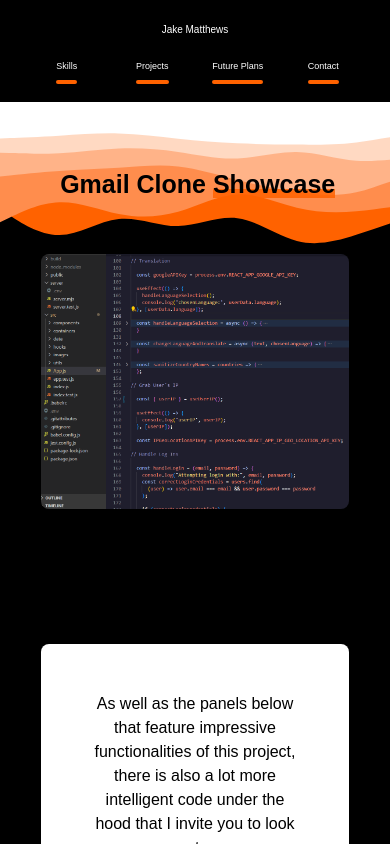
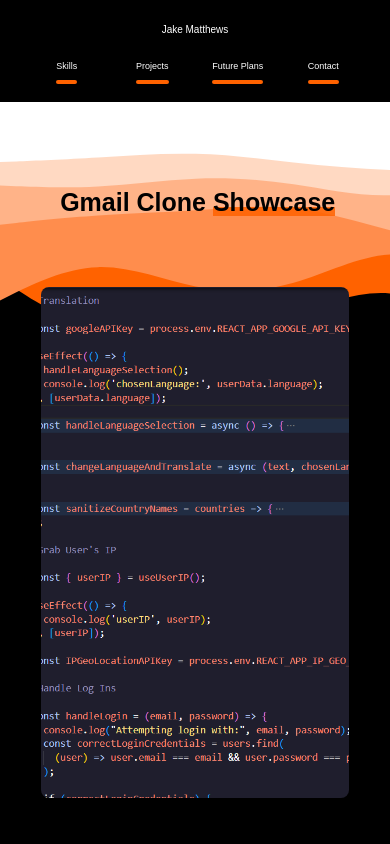
Before and after one commit to Jakes-Git-Hub/Professional-Portfolio, a React (Create React App) app: page /gmail-more in a window 390 px wide. Shown: the top 844 px of the page. Built offline with nearby package versions, Linux system fonts and the light colour scheme.

Commit message:
Completed Appointment Planner Showcase & altered dimension for responsivity across Showcase pages

```diff
--- a/public/styles.css
+++ b/public/styles.css
@@ -1240,11 +1240,44 @@ header ul li:hover {
     background-size: cover;
 }
 
+#code-container-gmail {
+    display: flex;
+    justify-content: center;
+    align-items: center;
+    overflow: hidden;
+    border-radius: 8px;
+    margin-top: 70px;
+}
+
 #code-container {
     display: flex;
     justify-content: center;
     align-items: center;
     overflow: hidden;
+    border-radius: 8px;
+    margin-top: 90px;
+}
+
+#smaller-gmail-code {
+    width: 100%;
+    border-radius: 8px;
+}
+
+@media screen and (max-width: 1082px) {
+    #code-container-gmail {
+        justify-content: flex-start;
+    }
+    #smaller-gmail-code {
+        width: 150%;
+    }
+}
+
+@media screen and (max-width: 484px) {
+    #smaller-gmail-code {
+        width: 200%;
+        position: relative;
+        right: 200px !important;
+    }
 }
 
 #code-container-adopt-a-pet {
@@ -1252,6 +1285,8 @@ header ul li:hover {
     justify-content: center;
     align-items: center;
     overflow: hidden;
+    margin-top: 90px;
+    border-radius: 8px;
 }
 
 #code-container-appointment-planner {
@@ -1259,6 +1294,8 @@ header ul li:hover {
     justify-content: center;
     align-items: center;
     overflow: hidden;
+    border-radius: 8px;
+    margin-top: 90px;
 }
 
 #gmail-code {
@@ -1308,35 +1345,13 @@ header ul li:hover {
     height: auto;
     width: 100%;
     border-radius: 8px;
-    margin-top: 40px;
-}
-
-#smaller-gmail-code {
-    width: 100%;
-    border-radius: 8px;
-    margin-top: 40px;
-}
-
-@media screen and (max-width: 1428px) {
+}
+
+/* @media screen and (max-width: 1428px) {
     .content-container-padding {
         padding: 8vh 10.42vw;
     }
-    #smaller-gmail-code {
-        width: 80%;
-    }
-}
-
-@media screen and (max-width: 1140px) {
-    #smaller-gmail-code {
-        width: 90%;
-    }
-}
-
-@media screen and (max-width: 1006px) {
-    #smaller-gmail-code {
-        width: 100%;
-    }
-}
+} */
 
 .black-background-highlights{
     background-color: black;
@@ -1558,7 +1573,7 @@ header ul li:hover {
     overflow: hidden;
 }
 
-.highlight-half-2-pet, .highlight-half-2-tn {
+.highlight-half-2-pet, .highlight-half-2-tn, .highlight-half-2-appointment-planner {
     width: 50%;
     height: 100%;
     display: flex;
@@ -1723,8 +1738,6 @@ header ul li:hover {
 
 #smaller-jammming-code {
     width: 100%;
-    border-radius: 8px;
-    margin-top: 30px;
 }
 
 .lh-15rem {
@@ -1733,10 +1746,9 @@ header ul li:hover {
 
 /* Adopt a Pet */
 
-#smaller-adopt-code {
+#smaller-code {
     width: 100%;
     border-radius: 8px;
-    margin-top: 30px;
     height: 150%;
 }
 
@@ -1752,6 +1764,17 @@ header ul li:hover {
     height: 100%;
     border-radius: 0 8px 8px 0;
     overflow: hidden;
+}
+
+.appointment-planner-panel {
+    width: 100%;
+    height: 100%;
+    border-radius: 0 8px 8px 0;
+    overflow: hidden;
+}
+
+@media screen and (max-width: 1285px) {
+
 }
 
 @media screen and (max-width: 1512px) {
@@ -1859,23 +1882,28 @@ header ul li:hover {
 #smaller-appointment-code {
     width: 100%;
     border-radius: 8px;
-    margin-top: 30px;
     height: 150%;
 }
 
 /* Important to keep at end for css flow */
+
+@media screen and (max-width: 1492px) {
+    .code-container-appointment-planner {
+        margin-top: 55px !important;
+    }
+}
 
 @media screen and (max-width: 1148px) {
     #code-container-adopt-a-pet, #code-container-appointment-planner{
         justify-content: flex-start;
     }
-    #smaller-adopt-code, #smaller-appointment-code {
+    #smaller-code, #smaller-appointment-code {
         width: 170%;
     }
 }
 
 @media screen and (max-width: 912px) {
-    #smaller-adopt-code, #smaller-appointment-code {
+    #smaller-code, #smaller-appointment-code {
         width: 200%;
     }
 }
--- a/src/components/AdoptAPetComponent.js
+++ b/src/components/AdoptAPetComponent.js
@@ -26,7 +26,7 @@ export const AdoptAPetComponent = ({
                     </div>
                 ) : (
                     <div id ='code-container-adopt-a-pet'>
-                        <img src={smallAdoptAPet} alt="small-adopt-a-pet-code" id="smaller-adopt-code"/>
+                        <img src={smallAdoptAPet} alt="small-adopt-a-pet-code" id="smaller-code"/>
                     </div>
                 )}
 
--- a/src/components/AppointmentPlannerComponent.js
+++ b/src/components/AppointmentPlannerComponent.js
@@ -3,7 +3,7 @@ import React from 'react';
 import { HeaderContainer } from '../containers/HeaderContainer';
 import largeAppointmentPlanner from '../images/appointment-planner/appointment-planner-large.png';
 import smallAppointmentPlanner from '../images/appointment-planner/appointment-planner-small.png';
-// import reduxStore from '../images/appointment-planner/redux-store.png';
+import appointmentPlannerPanel from '../images/appointment-planner/Appointment planner - showcase panel.png';
 
 export const AppointmentPlannerComponent = ({
     handleGHSVGClick,
@@ -82,7 +82,7 @@ export const AppointmentPlannerComponent = ({
                             <div class='highlight-half-1'>
                                 <h3 class='orange'>React</h3>
                                 <p class='p-showcase'>
-                                    This app was built in React where you can add and save new contacts with their associated information.
+                                    This app was built in React where you can add and save new contacts with their associated information, after they have been saved they are visible in the contacts address.
                                 </p>
                                 <p class='p-showcase'>
                                     After adding contacts, you can go to the appointnents section and create new appointments along with associated information of the appointment and then add any contact that has been created in the contacts section to this new appointment.
@@ -91,10 +91,10 @@ export const AppointmentPlannerComponent = ({
                                     After an appointment has been added, appointnents are then visible in the Appointments section.
                                 </p>
                             </div>
-                            <div class='highlight-half-2-tn'>
+                            <div class='highlight-half-2-appointment-planner'>
                                 <img
-                                    class='redux-tn'
-                                    // src={reduxStore}
+                                    class='appointment-planner-panel'
+                                    src={appointmentPlannerPanel}
                                 />
                             </div>
                         </div>
@@ -118,8 +118,8 @@ export const AppointmentPlannerComponent = ({
                             </div>
                             <div class='highlight-half-2-tn'>
                                 <img
-                                    class='redux-tn'
-                                    // src={reduxStore}
+                                    class='appointment-planner-panel'
+                                    src={appointmentPlannerPanel}
                                 />
                             </div>
                         </div>
--- a/src/components/GMailMoreComponent.js
+++ b/src/components/GMailMoreComponent.js
@@ -38,11 +38,11 @@ export const GMailMoreComponent = ({
                     Gmail Clone <span class="h2-highlight-gmail">Showcase</span>
                 </h2>
                 { windowWidth > 1492 ? (
-                    <div id ='code-container'>
+                    <div id ='code-container-gmail'>
                         <img src={smallGmailCode} alt="small-gmail-code" id="small-gmail-code"/>
                     </div>
                 ) : (
-                    <div id ='code-container'>
+                    <div id ='code-container-gmail'>
                         <img src={smallerGmailCode} alt="small-gmail-code" id="smaller-gmail-code"/>
                     </div>
                 )}
--- a/src/components/TechNewsComponent.js
+++ b/src/components/TechNewsComponent.js
@@ -27,7 +27,7 @@ export const TechNewsComponent = ({
                     </div>
                 ) : (
                     <div id ='code-container-adopt-a-pet'>
-                        <img src={smallTechNews} id="smaller-adopt-code"/>
+                        <img src={smallTechNews} id="smaller-code"/>
                     </div>
                 )}
 
```
Also changed, not shown: src/images/appointment-planner/Appointment planner - showcase panel.png (added).
